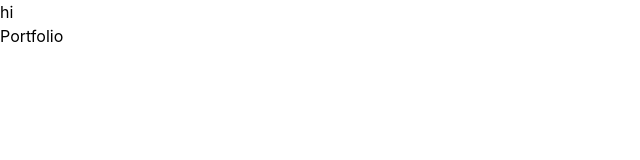
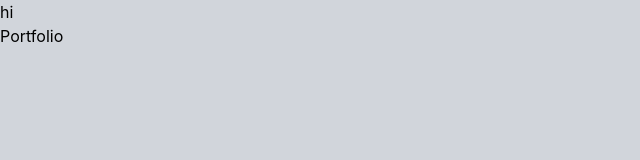
Before and after one commit to Jarabey/portfolio-design, a website: page public/index.html in a window 1280 px wide. Shown: the whole page, without its empty margins (0-640 px from the left). Drawn offline with nearby package versions, Linux system fonts and the light colour scheme; files that its build step writes are made by us from their sources.

Commit message:
Changes in the Background

```diff
--- a/public/index.html
+++ b/public/index.html
@@ -8,7 +8,7 @@
     <link href="https://cdn.jsdelivr.net/npm/tailwindcss@2.2.19/dist/tailwind.min.css" rel="stylesheet">
     <link href="https://cdn.jsdelivr.net/npm/flowbite@2.5.2/dist/flowbite.min.css" rel="stylesheet" />
 </head>
-<body class"bg-gray-300">
+<body class="bg-gray-300">
     <h1 class="text-black">hi</h1>
     <h2 class="text-blue">Portfolio</h2>
 </body>
```
